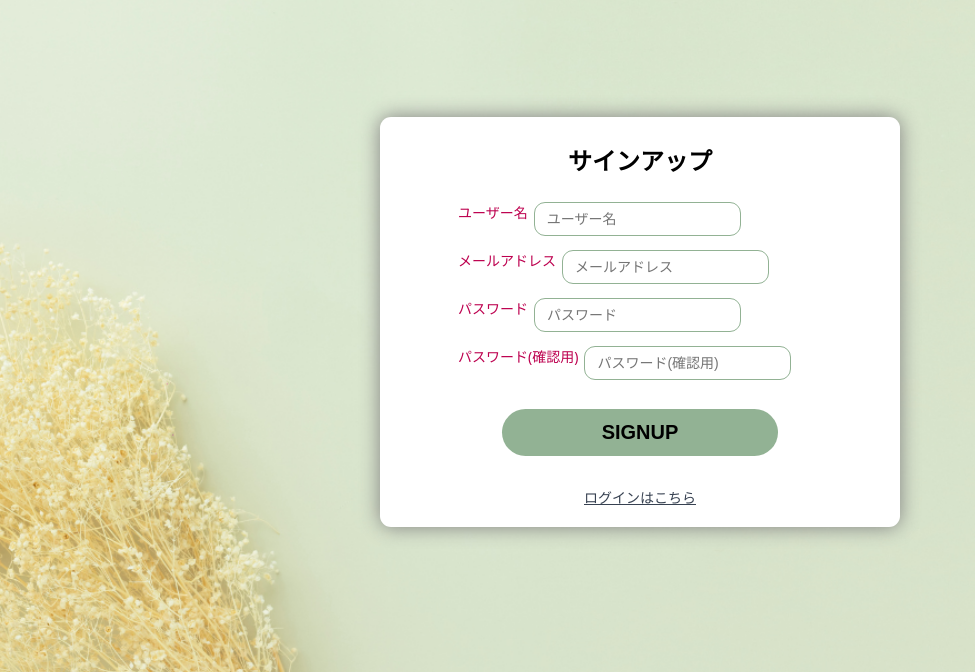
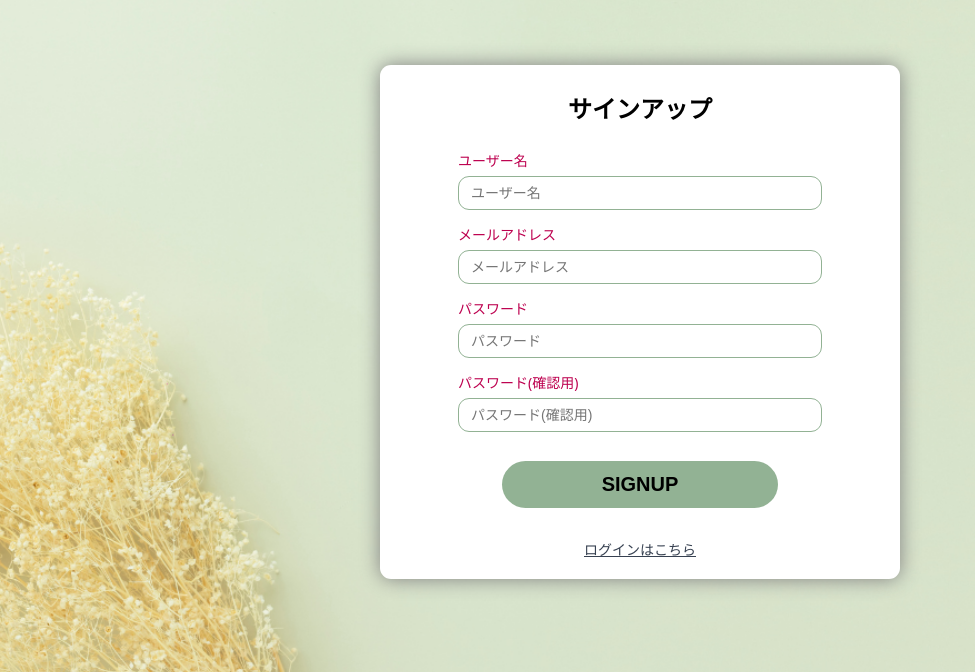
Before and after one commit to gorimax/hackathon_sns_f_team, a Flask app: page /signup in a window 1280 px wide. Shown: the part 80-752 px from the top of the page, without its empty margins (0-975 px from the left). Run offline with Flask 2, Linux system fonts and the light colour scheme.

Commit message:
auth.css編集

```diff
--- a/SNSApp/static/css/auth.css
+++ b/SNSApp/static/css/auth.css
@@ -51,7 +51,7 @@
 
 .auth-form>div {
     display: flex;
-    /* flex-direction: column; */
+    flex-direction: column;
     gap: 6px;
 
 }
```
